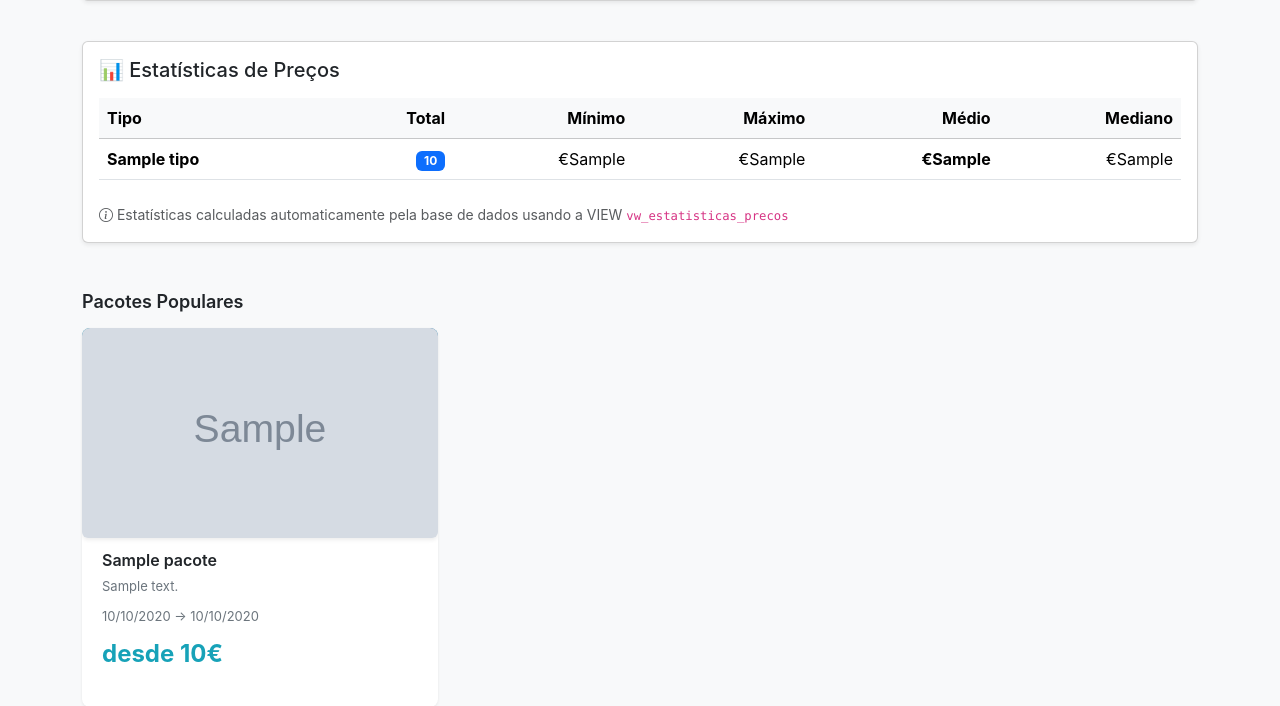
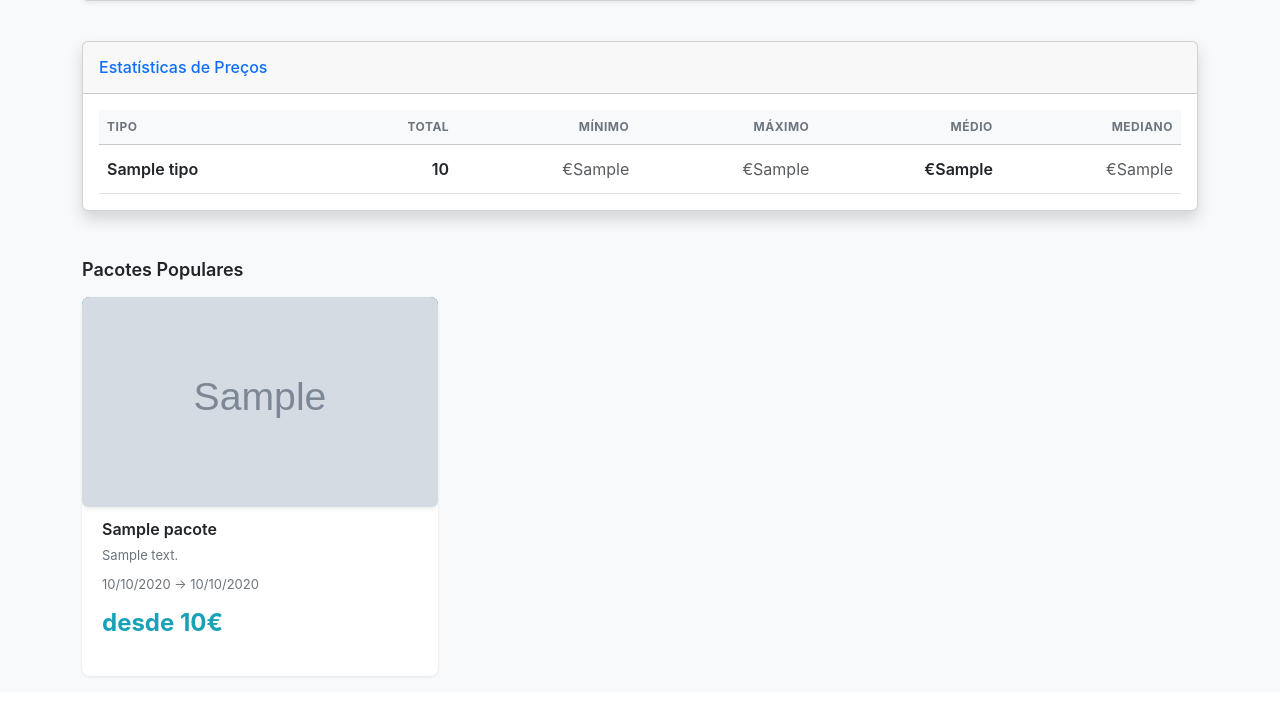
Before and after one commit to WildKoala23/Agencia_Viagens, a Django app: template main/templates/dashboard.html in a window 1280 px wide. Shown: the part 1161-1867 px from the top of the page. After the commit the page ends 1839 px from the top, so only its background shows below. Run offline with Django 3.2, Linux system fonts and the light colour scheme; the template is opened without the code that fills it: most values are stand-ins (such as "Sample title", 1, 10 or a date in 2020); grey boxes marked "Sample" are stand-in pictures.

Commit message:
fix table dashboard admin

```diff
--- a/main/static/dashboard.css
+++ b/main/static/dashboard.css
@@ -112,3 +112,26 @@ body {
         font-size: 28px;
     }
 }
+
+/* Price Stats Table styles (aligned with charts/card look) */
+.accent-left-primary { border-left: 4px solid #4e73df !important; }
+.bg-primary-soft { background-color: rgba(78, 115, 223, 0.12) !important; color: #2e59d9; }
+
+.price-stats-table thead th {
+    font-size: 0.75rem;
+    text-transform: uppercase;
+    letter-spacing: 0.5px;
+    color: #6c757d;
+    border-top: none;
+}
+
+.price-stats-table tbody tr:hover {
+    background: rgba(78, 115, 223, 0.05);
+}
+
+.price-stats-table td {
+    padding-top: 0.75rem;
+    padding-bottom: 0.75rem;
+}
+
+.price-stats-table td.fw-semibold { font-weight: 600; }
--- a/main/templates/components/estatisticas_precos.html
+++ b/main/templates/components/estatisticas_precos.html
@@ -1,9 +1,11 @@
 {% if estatisticas_precos %}
-<div class="card shadow-sm mb-4">
+<div class="card shadow mb-4">
+    <div class="card-header py-3 d-flex flex-row align-items-center justify-content-between">
+        <h6 class="m-0 font-weight-bold text-primary">Estatísticas de Preços</h6>
+    </div>
     <div class="card-body">
-        <h5 class="card-title mb-3">📊 Estatísticas de Preços</h5>
         <div class="table-responsive">
-            <table class="table table-hover">
+            <table class="table table-hover price-stats-table align-middle mb-0">
                 <thead class="table-light">
                     <tr>
                         <th>Tipo</th>
@@ -17,27 +19,17 @@
                 <tbody>
                     {% for stat in estatisticas_precos %}
                     <tr>
-                        <td>
-                            <strong>{{ stat.tipo }}</strong>
-                        </td>
-                        <td class="text-end">
-                            <span class="badge bg-primary">{{ stat.total }}</span>
-                        </td>
-                        <td class="text-end">€{{ stat.preco_minimo }}</td>
-                        <td class="text-end">€{{ stat.preco_maximo }}</td>
-                        <td class="text-end">
-                            <strong>€{{ stat.preco_medio }}</strong>
-                        </td>
-                        <td class="text-end">€{{ stat.preco_mediano }}</td>
+                        <td class="fw-semibold text-dark">{{ stat.tipo }}</td>
+                        <td class="text-end fw-semibold text-dark">{{ stat.total }}</td>
+                        <td class="text-end text-muted">€{{ stat.preco_minimo }}</td>
+                        <td class="text-end text-muted">€{{ stat.preco_maximo }}</td>
+                        <td class="text-end fw-semibold text-dark">€{{ stat.preco_medio }}</td>
+                        <td class="text-end text-muted">€{{ stat.preco_mediano }}</td>
                     </tr>
                     {% endfor %}
                 </tbody>
             </table>
         </div>
-        <p class="text-muted small mb-0 mt-2">
-            <i class="bi bi-info-circle"></i>
-            Estatísticas calculadas automaticamente pela base de dados usando a VIEW <code>vw_estatisticas_precos</code>
-        </p>
     </div>
 </div>
 {% endif %}
```
